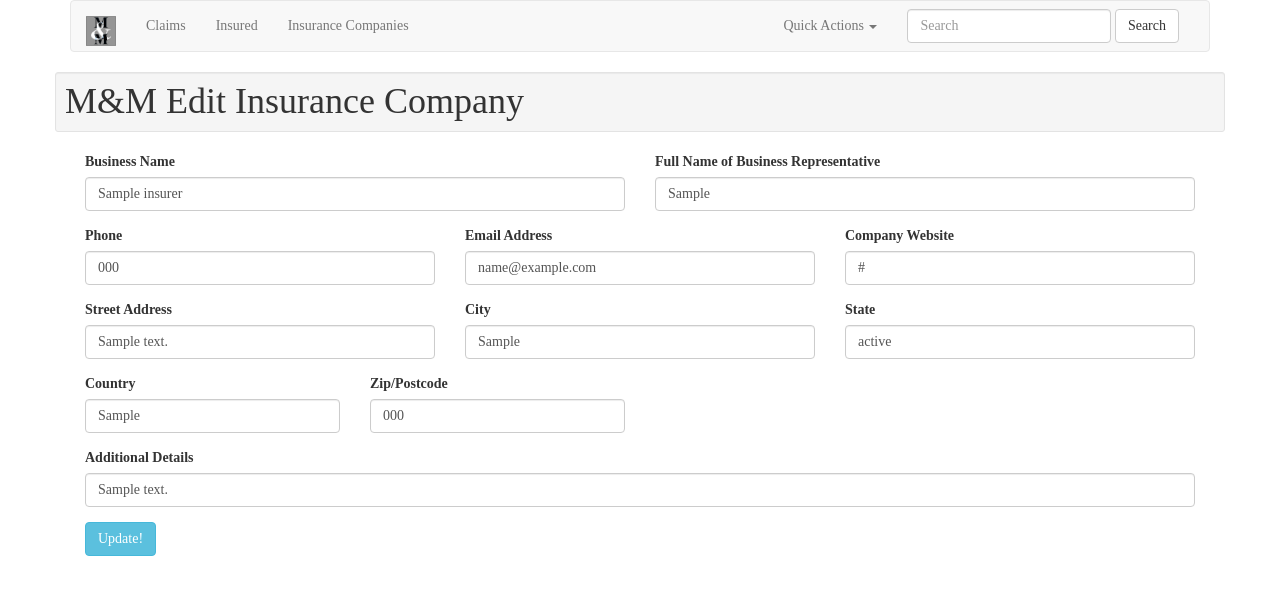
After one commit to KC135Q/mminsure, a PHP site: page /mminsurance.com/view/EditInsurer.php?insurerID=1 in a window 1280 px wide. The commit adds this page. Shown: the top 595 px of the page. Run offline with PHP 8.4, Linux system fonts and the light colour scheme; tables that the repository leaves empty hold one stand-in row (values such as "Sample post").

Commit message:
Finished up insurer edit portion, now for the claim.

```diff
--- a/includes/SubLevelNav.php
+++ b/includes/SubLevelNav.php
@@ -16,8 +16,9 @@
         <!-- Collect the nav links, forms, and other content for toggling -->
         <div class="collapse navbar-collapse" id="bs-example-navbar-collapse-1">
           <ul class="nav navbar-nav">
-            <li><a href="http://localhost/mminsurance.com/view/AllClaims.php">Show Claims</a></li>
-            <li><a href="http://localhost/mminsurance.com/view/ShowInsured.php">Show Insured</a></li>
+            <li><a href="http://localhost/mminsurance.com/view/AllClaims.php">Claims</a></li>
+            <li><a href="http://localhost/mminsurance.com/view/ShowInsured.php">Insured</a></li>
+            <li><a href="http://localhost/mminsurance.com/view/ShowInsurer.php">Insurance Companies</a></li>
           </ul>
           <ul class="nav navbar-nav navbar-right">
             <li class="dropdown">
--- a/model/database.php
+++ b/model/database.php
@@ -203,4 +203,20 @@
 			$this->bind (":insuredID", $inputs['insuredID']);
 			$this->execute();
 		}
+		public function updateInsurer($inputs) {
+			$insurerArray = array("insurerName", "insurerRep", "insurerPhone", "insurerEmail", "insurerWebsite", "insurerAddress", "insurerCity", "insurerState", "insurerCountry", "insurerPostcode", "insurerNotes");
+			$myQuery  = 'UPDATE insurer SET ';
+			foreach ($insurerArray as $value) {
+				$myQuery .= "$value = :$value, ";
+			}
+			$myQuery = substr($myQuery, 0, -2); # Removes , and space from last entry
+			$myQuery .= ' WHERE insurerID = :insurerID';
+			$this->query($myQuery);
+			foreach ($insurerArray as $value) {
+				$this->bind(":$value", "$inputs[$value]");
+			}
+			# Add the id which isn't in the UPDATE portion
+			$this->bind (":insurerID", $inputs['insurerID']);
+			$this->execute();
+		}
   }
--- /dev/null
+++ b/view/EditInsurer.php
@@ -0,0 +1,100 @@
+<!DOCTYPE html>
+<?php
+  include "../config/config.php";
+  include "../model/database.php";
+  $database = new Database();
+  $strMessage = '';
+
+  # Check form submitted?
+  if($_SERVER['REQUEST_METHOD'] == 'POST') {
+    # process form, validate as required then redirect
+    $insurerID = $_POST['insurerID'];
+    try {
+      $database->updateInsurer($_POST);
+      $strMessage = "Update complete!";
+    } catch (Exception $e) {
+      $strMessage = "Error during database update: ". $e;
+      echo($strMessage);
+    }
+  } elseif (empty($_GET['insurerID'])) {
+    header('Location: ../index.php');
+  } else {
+    # Sent in to edit insurer
+    $insurerID = $_GET['insurerID'];
+  }
+  $insurer = $database->getInsurer($insurerID);
+?>
+<html lang="en">
+<head>
+  <?php include('../includes/HeadSection.php'); ?>
+  <title>Edit Insurance Company</title>
+</head>
+<body>
+  <div class="container">
+    <?php include('../includes/SubLevelNav.php'); ?>
+    <div class="row well well-sm">
+      <span class="h1">M&amp;M Edit Insurance Company</span>
+      <?php
+        if (strlen($strMessage) > 0) {
+          echo "<span class='string-message'>( $strMessage )</span>";
+        }
+      ?>
+
+    </div><!-- end row well well-sm -->
+      <form action="<?=$_SERVER['PHP_SELF']?>" method="POST">
+        <input type="hidden" name="insurerID" value="<?= $insurerID ?>">
+        <div class="form-group col-lg-6">
+          <label for="insurerName">Business Name</label>
+          <input type="text" class="form-control" id="insurerName" name="insurerName" placeholder="Amce Insurance Company" value="<?= $insurer['insurerName']; ?>">
+        </div>
+        <div class="form-group col-lg-6">
+          <label for="insurerRep">Full Name of Business Representative</label>
+          <input type="text" class="form-control" id="insurerRep" name="insurerRep" placeholder="Mr. John Doe" value="<?= $insurer['insurerRep']; ?>">
+        </div>
+        <div class="form-group col-lg-4">
+          <label for="insurerPhone">Phone</label>
+          <input type="tel" class="form-control" id="insurerPhone" name="insurerPhone" placeholder="800-555-1212" value="<?= $insurer['insurerPhone']; ?>">
+        </div>
+        <div class="form-group col-lg-4">
+          <label for="insurerEmail">Email Address</label>
+          <input type="email" class="form-control" id="insurerEmail" name="insurerEmail" placeholder="J.Doe@AMCE.com" value="<?= $insurer['insurerEmail']; ?>">
+        </div>
+        <div class="form-group col-lg-4">
+          <label for="insurerWebsite">Company Website</label>
+          <input type="text" class="form-control" id="insurerWebsite" name="insurerWebsite" placeholder="www.amce.com" value="<?= $insurer['insurerWebsite']; ?>">
+        </div>
+        <div class="form-group col-lg-4">
+          <label for="insurerAddress">Street Address</label>
+          <input type="text" class="form-control" id="insurerAddress" name="insurerAddress" placeholder="123 Main Street" value="<?= $insurer['insurerAddress']; ?>">
+        </div>
+        <div class="form-group col-lg-4">
+          <label for="insurerCity">City</label>
+          <input type="text" class="form-control" id="insurerCity" name="insurerCity" placeholder="Anytown" value="<?= $insurer['insurerCity']; ?>">
+        </div>
+        <div class="form-group col-lg-4">
+          <label for="insurerState">State</label>
+          <input type="text" class="form-control" id="insurerState" name="insurerState" placeholder="Florida" value="<?= $insurer['insurerState']; ?>">
+        </div>
+        <div class="form-group col-lg-3">
+          <label for="insurerCountry">Country</label>
+          <input type="text" class="form-control" id="insurerCountry" name="insurerCountry" placeholder="United States" value="<?= $insurer['insurerCountry']; ?>">
+        </div>
+        <div class="form-group col-lg-3">
+          <label for="insurerPostcode">Zip/Postcode</label>
+          <input type="text" class="form-control" id="insurerPostcode" name="insurerPostcode" placeholder="12345" value="<?= $insurer['insurerPostcode']; ?>">
+        </div>
+        <div class="form-group col-lg-12">
+          <label for="insurerNotes">Additional Details</label>
+          <input type="text" class="form-control" id="insurerNotes" name="insurerNotes" placeholder="Boots, boots, marching up and down again." value="<?= $insurer['insurerNotes']; ?>">
+        </div>
+        <div class="form-group col-lg-12">
+          <button type="submit" class="btn btn-info">Update!</button>
+        </div>
+      </form>
+  </div><!-- end container -->
+  <!-- jQuery (necessary for Bootstrap's JavaScript plugins) -->
+  <script src="../js/jquery-1-11-3.min.js"></script>
+  <!-- Include all compiled plugins (below), or include individual files as needed -->
+  <script src="/mminsurance.com/js/bootstrap.min.js"></script>
+</body>
+</html>
```
Also changed, not shown: view/ShowInsurer.php (added, +73 -0 lines).
